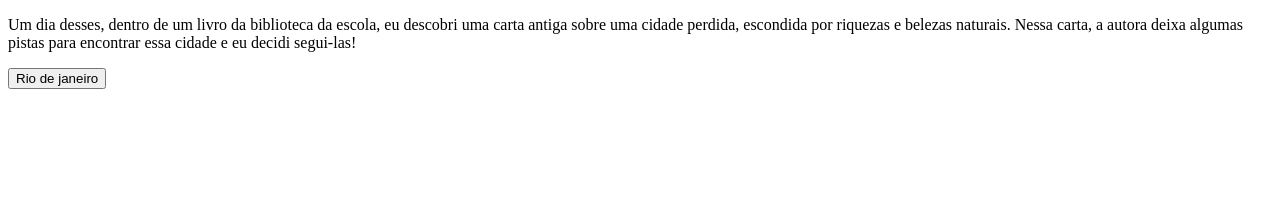
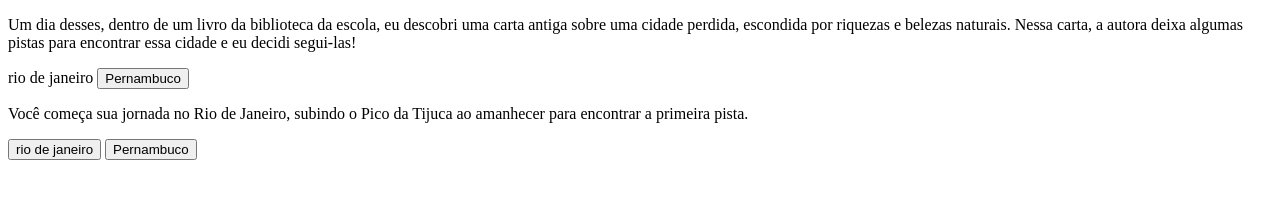
Before and after one commit to geisieliaparecida/criando_uma_aventura, a plain HTML site: page index.html in a window 1280 px wide. Drawn offline with Linux system fonts and the light colour scheme; a web font is replaced by a local one.

Commit message:
criando arquivo html

```diff
--- a/index.html
+++ b/index.html
@@ -3,14 +3,24 @@
 <head>
     <meta charset="UTF-8">
     <meta name="viewport" content="width=device-width, initial-scale=1.0">
+   <link rel="stylesheet" href="style.css">
+   <link rel="preconnect" href="https://fonts.googleapis.com">
+<link rel="preconnect" href="https://fonts.gstatic.com" crossorigin>
+   <link href="https://fonts.googleapis.com/css2?family=Bai+Jamjuree:ital,wght@0,200;0,300;0,400;0,500;0,600;0,700;1,200;1,300;1,400;1,500;1,600;1,700&display=swap" rel="stylesheet">
     <title>Em busca da cidada perdida</title>
 </head>
 <body>
  <main>
-    <div>
-        <p>Um dia desses, dentro de um livro da biblioteca da escola, eu descobri uma carta antiga sobre uma cidade perdida, escondida por riquezas e belezas naturais. Nessa carta, a autora deixa algumas pistas para encontrar essa cidade e eu decidi segui-las!</p>
-          <button> Rio de janeiro</button>
-    </div>
+    <div class="passo" id="passo-0">
+        <p>Um dia desses, dentro de um livro da biblioteca da escola, eu descobri uma carta antiga sobre uma cidade perdida, escondida por riquezas e belezas naturais. Nessa carta, a autora deixa algumas pistas para encontrar essa cidade e eu decidi segui-las!</p
+    <button class="btn-proximo" data-proximo="1">rio de janeiro</button>
+    <button class="btn-proximo" data-proximo="2">Pernambuco</button>
+        </div>
+        <div class="passo" id="passo-1">
+            <p>Você começa sua jornada no Rio de Janeiro, subindo o Pico da Tijuca ao amanhecer para encontrar a primeira pista.</p>
+        <button class="btn-proximo" data-proximo="3">rio de janeiro</button>
+        <button class="btn-proximo" data-proximo="3">Pernambuco</button>
+            </div>
  </main>
 
 
```
